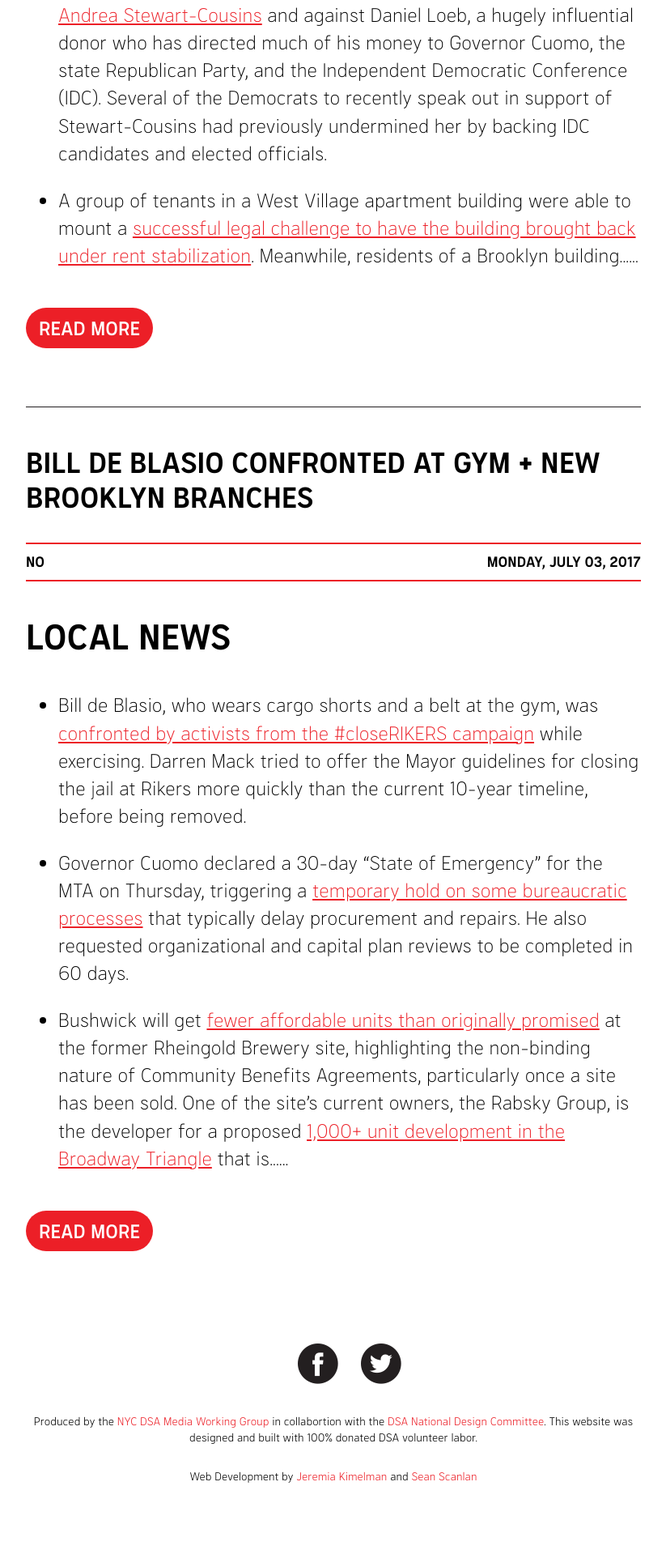
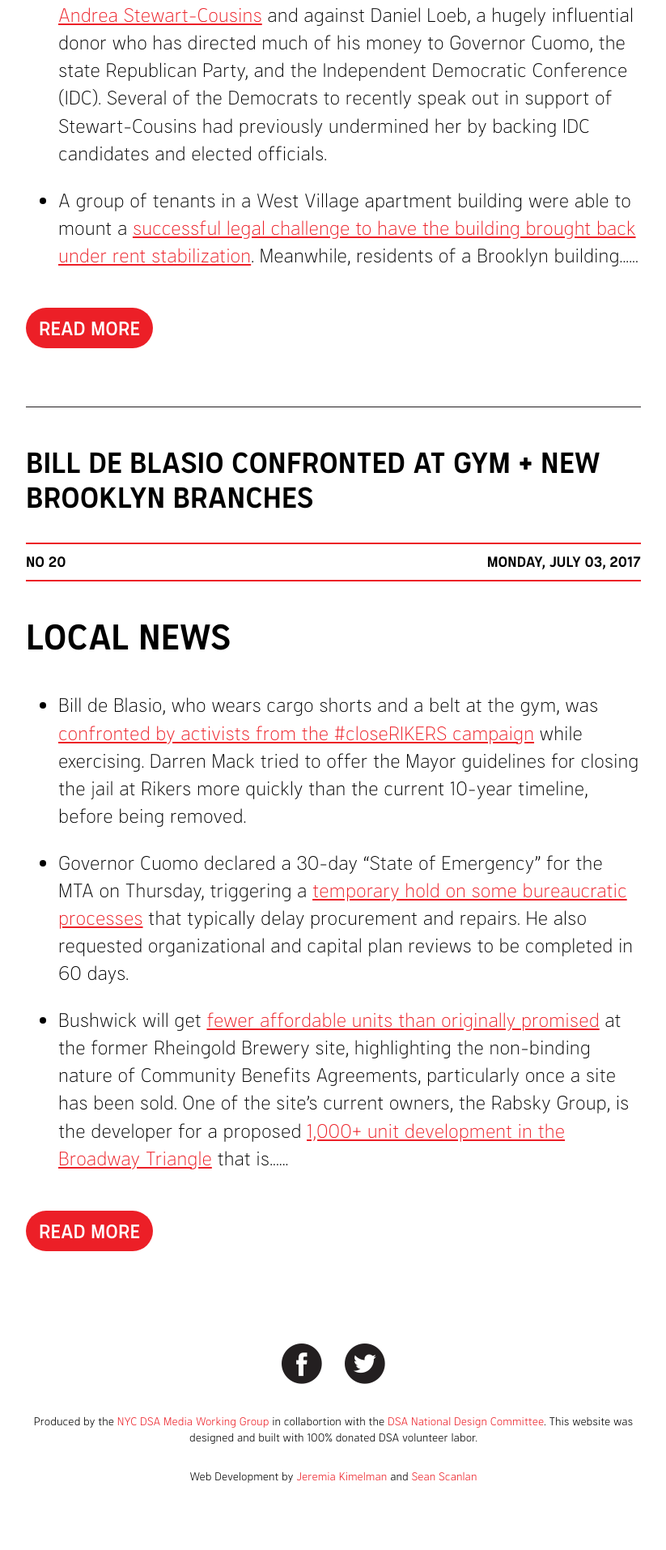
Before and after one commit to nycdsa/the-thorn, a Jekyll site: the page built from src/index.html, in a window 1280 px wide. Shown: the part 3331-5245 px from the top of the page at 81% size, without its empty margins (228-1051 px from the left). Built offline with Jekyll 4.4.1, drawn with Linux system fonts in a browser that asks for light colours.

Commit message:
Adding in issue number for de blasio post, getting rid of excess padding on social icons in footer

```diff
--- a/src/_posts/2017-07-03-bill-de-blasio-confronted-at-gym.md
+++ b/src/_posts/2017-07-03-bill-de-blasio-confronted-at-gym.md
@@ -1,4 +1,5 @@
 ---
+issue: 20
 layout: post
 title: Bill de Blasio Confronted at Gym + New Brooklyn Branches
 permalink: issues/bill-de-blasio-confronted-at-gym
--- a/src/_sass/global/_footer.scss
+++ b/src/_sass/global/_footer.scss
@@ -3,6 +3,7 @@
     .social-links-list {
         text-align: center;
         margin-bottom: 2em;
+        padding: 0;
     }
     .social-links-item {
         display: inline-block;
```
